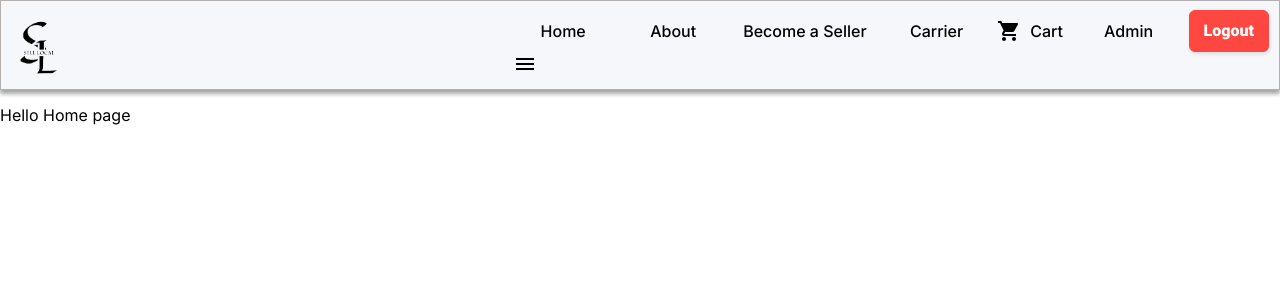
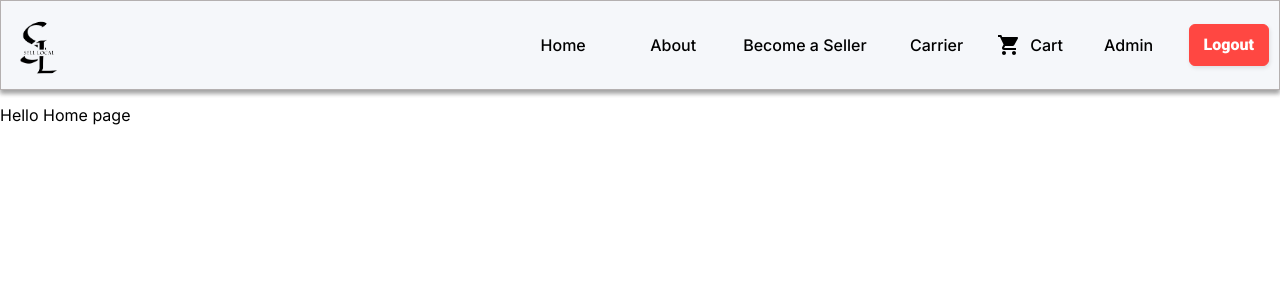
Before and after one commit to shivamgupta002/SellLocal, a Next.js app: page / in a window 1280 px wide. Shown: the top 300 px of the page. Built offline with nearby package versions, Linux system fonts and the light colour scheme.

Commit message:
Remove extra items

```diff
--- a/src/app/layout.js
+++ b/src/app/layout.js
@@ -1,6 +1,5 @@
 import { Inter } from "next/font/google";
 import "./globals.css";
-// import Navbar from "../component/navbar/page";
 import Navbar from "../component/navbar/Navbar.jsx";
 const inter = Inter({ subsets: ["latin"] });
 
--- a/src/component/navbar/links/Links.jsx
+++ b/src/component/navbar/links/Links.jsx
@@ -4,7 +4,6 @@ import styles from "./links.module.css";
 import NavLink from "./navLink/navLink";
 import Image from "next/image";
 import ShoppingCartIcon from "@mui/icons-material/ShoppingCart";
-import MenuIcon from '@mui/icons-material/Menu';
 const links = [
   {
     title: "Home",
@@ -48,8 +47,7 @@ const Links = () => {
             <NavLink item={{ title: "login", path: "/login" }} />
           )}
         </div>
-        <MenuIcon onClick={() => setOpen((prev) => !prev)}
-          className={styles.menuButton} />
+          <Image src="/menu.png" alt="hamburger" width={30} height={30} onClick={() => setOpen((prev) => !prev)} className={styles.menuButton} />
         {open && (
           <div className={styles.mobileLinks}>
             {links.map((link) => (
```
